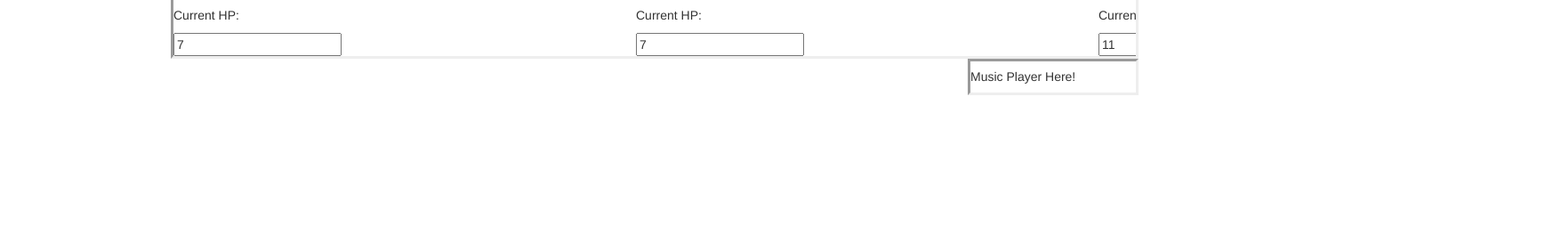
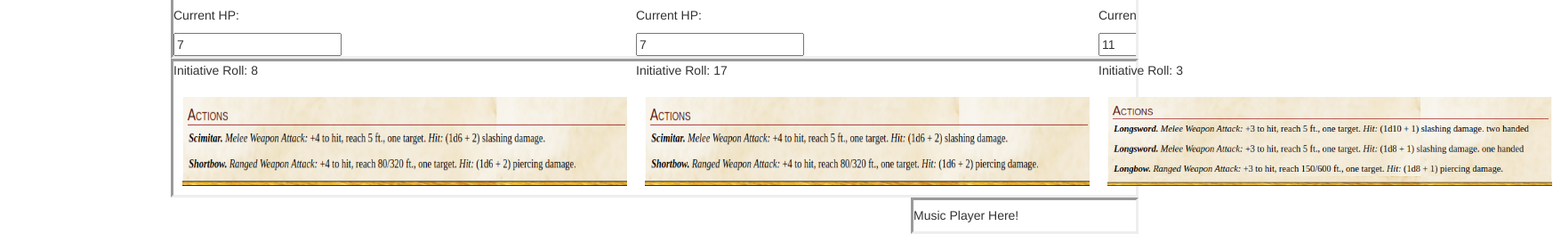
Before and after one commit to jdubo1998/DnD-Encounter-Creator, a plain HTML site: page docs/index.html in a window 1280 px wide. Shown: the part 482-754 px from the top of the page at 89% size, 1755 px wide, since content can reach past the window. Drawn offline with nearby package versions, Linux system fonts and the light colour scheme.

Commit message:
added action frame

```diff
--- a/docs/index.html
+++ b/docs/index.html
@@ -140,6 +140,20 @@
                     </table>
                 </div>
             </div>
+            <div class="action"> <!--Filled with placeholder info for prototype-->
+                <table>
+                    <tr>
+                        <td><p>Initiative Roll: 8</p></td>
+                        <td><p>Initiative Roll: 17</p></td>
+                        <td><p>Initiative Roll: 3</p></td>
+                    </tr>
+                    <tr>
+                        <td><img class="action" src="../prototype-images/goblin_action.png"></td>
+                        <td><img class="action" src="../prototype-images/goblin_action.png"></td>
+                        <td><img class="action" src="../prototype-images/hobgoblin_action.png"></td>
+                    </tr>
+                </table>
+            </div>
             <div class="music">
                 <h5>Music Player Here!</h5>
             </div>
--- a/docs/main.css
+++ b/docs/main.css
@@ -33,8 +33,20 @@ img.monster {
     margin: 10px;
 }
 
+div.action {
+    border-style: inset;
+    width: 85%;
+    float: right;
+}
+
+img.action {
+    height: 100px;
+    width: 500px;
+    margin: 10px;
+}
+
 div.music {
     border-style: inset;
-    width: 15%;
+    width: 20%;
     float: right;
 }
```
Also changed, not shown: prototype-images/goblin.png, prototype-images/goblin_action.png (added), prototype-images/hobgoblin.png, prototype-images/hobgoblin_action.png (added).
